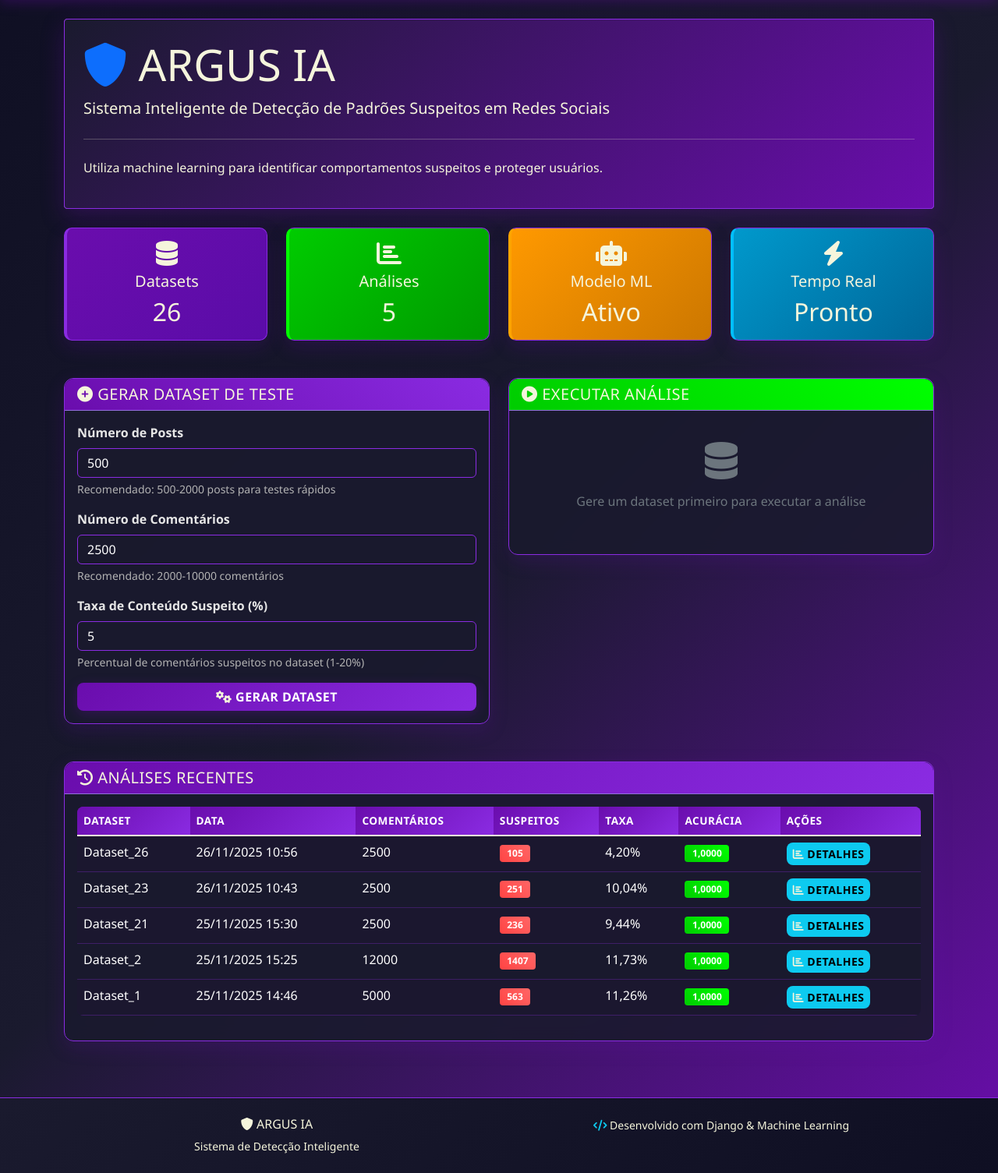
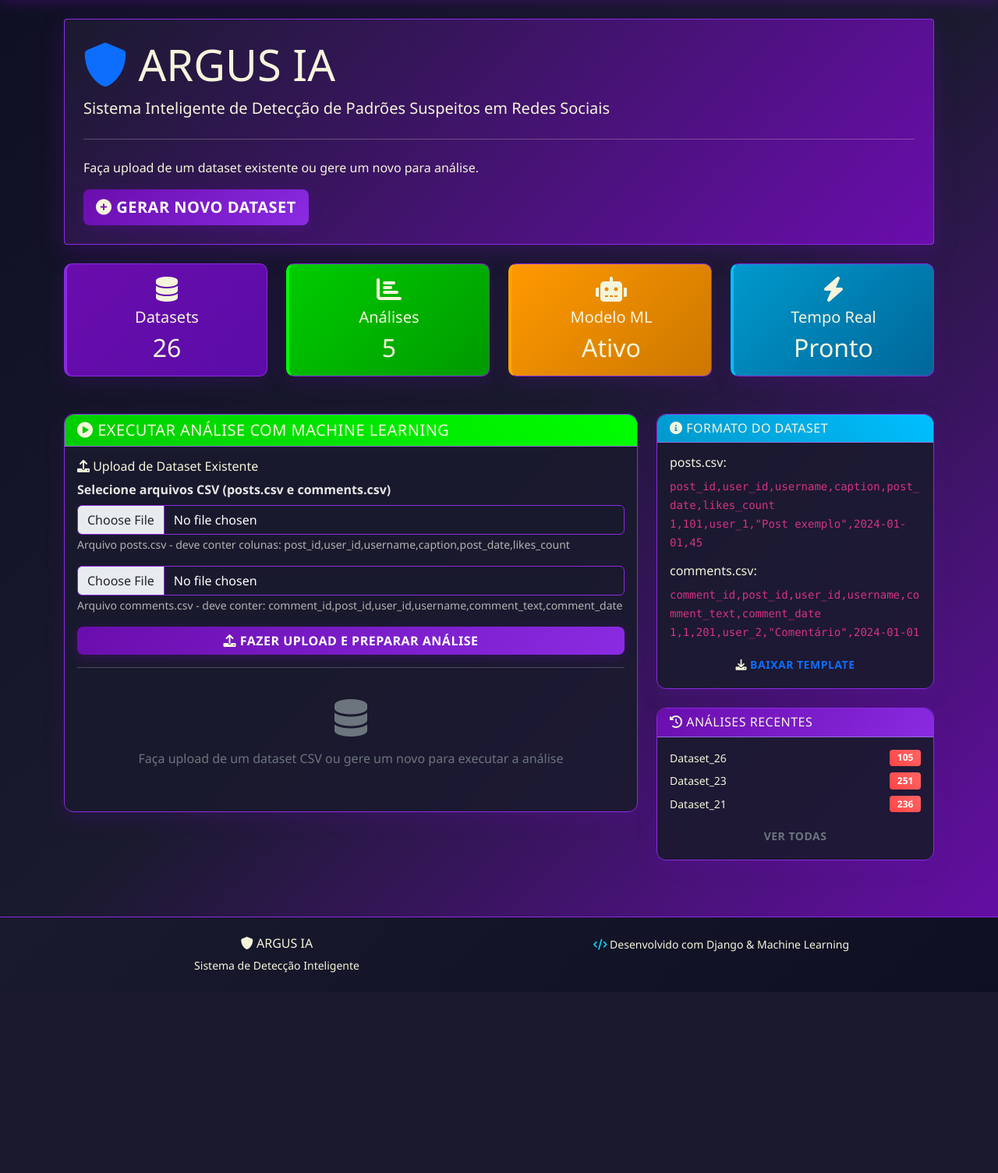
Before and after one commit to RafaelGermano05/argus_ia, a Django app: page / in a window 1280 px wide. Shown: the part 71-1576 px from the top of the page at 78% size. After the commit the page ends 1319 px from the top, so only its background shows below. Run offline with Django 4.2, Linux system fonts and the light colour scheme; data comes from the database, SQL or seed files in the repository.

Commit message:
feat: reorganize interface and add CSV upload system
- Move dataset generation to separate page
- Add CSV file upload functionality
- Improve user experience with dedicated analysis page
- Add dataset download as ZIP files
- Maintain compatibility with existing datasets

```diff
--- a/templates/detection/dashboard.html
+++ b/templates/detection/dashboard.html
@@ -7,7 +7,10 @@
             <h1 class="display-4"><i class="fas fa-shield-alt text-primary"></i> ARGUS IA</h1>
             <p class="lead">Sistema Inteligente de Detecção de Padrões Suspeitos em Redes Sociais</p>
             <hr class="my-4">
-            <p>Utiliza machine learning para identificar comportamentos suspeitos e proteger usuários.</p>
+            <p>Faça upload de um dataset existente ou gere um novo para análise.</p>
+            <a href="{% url 'detection:generate_dataset_page' %}" class="btn btn-primary btn-lg">
+                <i class="fas fa-plus-circle"></i> Gerar Novo Dataset
+            </a>
         </div>
     </div>
 </div>
@@ -52,44 +55,37 @@
     </div>
 </div>
 
+<!-- Container Principal - Upload e Análise -->
 <div class="row mt-4">
-    <div class="col-md-6">
+    <div class="col-md-8">
         <div class="card">
-            <div class="card-header bg-primary text-white">
-                <h5 class="card-title mb-0"><i class="fas fa-plus-circle"></i> Gerar Dataset de Teste</h5>
+            <div class="card-header bg-success text-white">
+                <h5 class="card-title mb-0"><i class="fas fa-play-circle"></i> Executar Análise com Machine Learning</h5>
             </div>
             <div class="card-body">
-                <form id="generateDatasetForm">
+                <!-- Upload de Dataset Existente -->
+                <div id="uploadSection">
+                    <h6><i class="fas fa-upload"></i> Upload de Dataset Existente</h6>
+                    <form id="uploadDatasetForm" enctype="multipart/form-data">
                         {% csrf_token %}
                         <div class="mb-3">
-                        <label for="postsCount" class="form-label">Número de Posts</label>
-                        <input type="number" class="form-control" id="postsCount" value="500" min="100" max="10000" required>
-                        <div class="form-text">Recomendado: 500-2000 posts para testes rápidos</div>
+                            <label for="datasetFile" class="form-label">Selecione arquivos CSV (posts.csv e comments.csv)</label>
+                            <input class="form-control" type="file" id="postsFile" name="posts_file" accept=".csv" required>
+                            <small class="form-text text-muted">Arquivo posts.csv - deve conter colunas: post_id,user_id,username,caption,post_date,likes_count</small>
                         </div>
                         <div class="mb-3">
-                        <label for="commentsCount" class="form-label">Número de Comentários</label>
-                        <input type="number" class="form-control" id="commentsCount" value="2500" min="500" max="50000" required>
-                        <div class="form-text">Recomendado: 2000-10000 comentários</div>
+                            <input class="form-control" type="file" id="commentsFile" name="comments_file" accept=".csv" required>
+                            <small class="form-text text-muted">Arquivo comments.csv - deve conter: comment_id,post_id,user_id,username,comment_text,comment_date</small>
                         </div>
-                    <div class="mb-3">
-                        <label for="suspiciousRatio" class="form-label">Taxa de Conteúdo Suspeito (%)</label>
-                        <input type="number" class="form-control" id="suspiciousRatio" value="5" min="1" max="20" step="0.1" required>
-                        <div class="form-text">Percentual de comentários suspeitos no dataset (1-20%)</div>
-                    </div>
-                    <button type="submit" class="btn btn-primary w-100" id="generateBtn">
-                        <i class="fas fa-cogs"></i> Gerar Dataset
+                        <button type="submit" class="btn btn-primary w-100" id="uploadBtn">
+                            <i class="fas fa-upload"></i> Fazer Upload e Preparar Análise
                         </button>
                     </form>
                 </div>
-        </div>
-    </div>
 
-    <div class="col-md-6">
-        <div class="card">
-            <div class="card-header bg-success text-white">
-                <h5 class="card-title mb-0"><i class="fas fa-play-circle"></i> Executar Análise</h5>
-            </div>
-            <div class="card-body">
+                <hr>
+
+                <!-- Dataset Carregado -->
                 <div id="datasetInfo" class="d-none">
                     <div class="alert alert-info">
                         <h6><i class="fas fa-database"></i> Dataset Carregado:</h6>
@@ -99,9 +95,10 @@
                         <i class="fas fa-brain"></i> Executar Análise com Machine Learning
                     </button>
                 </div>
+
                 <div id="noDatasetInfo" class="text-center py-4">
                     <i class="fas fa-database fa-3x text-muted mb-3"></i>
-                    <p class="text-muted">Gere um dataset primeiro para executar a análise</p>
+                    <p class="text-muted">Faça upload de um dataset CSV ou gere um novo para executar a análise</p>
                 </div>
             </div>
         </div>
@@ -119,62 +116,54 @@
             </div>
         </div>
     </div>
+
+    <div class="col-md-4">
+        <!-- Informações de Formato -->
+        <div class="card">
+            <div class="card-header bg-info text-white">
+                <h6 class="card-title mb-0"><i class="fas fa-info-circle"></i> Formato do Dataset</h6>
+            </div>
+            <div class="card-body">
+                <h6>posts.csv:</h6>
+                <code class="small">
+                    post_id,user_id,username,caption,post_date,likes_count<br>
+                    1,101,user_1,"Post exemplo",2024-01-01,45
+                </code>
+
+                <h6 class="mt-3">comments.csv:</h6>
+                <code class="small">
+                    comment_id,post_id,user_id,username,comment_text,comment_date<br>
+                    1,1,201,user_2,"Comentário",2024-01-01
+                </code>
+
+                <div class="mt-3">
+                    <a href="{% url 'detection:generate_dataset_page' %}" class="btn btn-outline-primary btn-sm w-100">
+                        <i class="fas fa-download"></i> Baixar Template
+                    </a>
+                </div>
+            </div>
         </div>
 
         <!-- Análises Recentes -->
-<div class="row mt-4">
-    <div class="col-12">
-        <div class="card">
+        <div class="card mt-3">
             <div class="card-header">
-                <h5 class="card-title mb-0"><i class="fas fa-history"></i> Análises Recentes</h5>
+                <h6 class="card-title mb-0"><i class="fas fa-history"></i> Análises Recentes</h6>
             </div>
             <div class="card-body">
                 {% if recent_analyses %}
-                <div class="table-responsive">
-                    <table class="table table-striped table-hover">
-                        <thead class="table-dark">
-                            <tr>
-                                <th>Dataset</th>
-                                <th>Data</th>
-                                <th>Comentários</th>
-                                <th>Suspeitos</th>
-                                <th>Taxa</th>
-                                <th>Acurácia</th>
-                                <th>Ações</th>
-                            </tr>
-                        </thead>
-                        <tbody>
-                            {% for analysis in recent_analyses %}
-                            <tr>
-                                <td>{{ analysis.dataset.name }}</td>
-                                <td>{{ analysis.created_at|date:"d/m/Y H:i" }}</td>
-                                <td>{{ analysis.total_comments }}</td>
-                                <td>
+                    {% for analysis in recent_analyses|slice:":3" %}
+                    <div class="d-flex justify-content-between align-items-center mb-2">
+                        <small>{{ analysis.dataset.name|truncatewords:3 }}</small>
                         <span class="badge {% if analysis.suspicious_count > 0 %}bg-danger{% else %}bg-success{% endif %}">
                             {{ analysis.suspicious_count }}
                         </span>
-                                </td>
-                                <td>{{ analysis.suspicious_percentage|floatformat:2 }}%</td>
-                                <td>
-                                    <span class="badge {% if analysis.accuracy > 0.9 %}bg-success{% elif analysis.accuracy > 0.7 %}bg-warning{% else %}bg-danger{% endif %}">
-                                        {{ analysis.accuracy|floatformat:4 }}
-                                    </span>
-                                </td>
-                                <td>
-                                    <a href="{% url 'detection:analysis_results' analysis.id %}" class="btn btn-sm btn-info">
-                                        <i class="fas fa-chart-bar"></i> Detalhes
+                    </div>
+                    {% endfor %}
+                    <a href="{% url 'detection:analysis_history' %}" class="btn btn-outline-secondary btn-sm w-100 mt-2">
+                        Ver Todas
                     </a>
-                                </td>
-                            </tr>
-                            {% endfor %}
-                        </tbody>
-                    </table>
-                </div>
                 {% else %}
-                <div class="text-center py-4">
-                    <i class="fas fa-chart-bar fa-3x text-muted mb-3"></i>
-                    <p class="text-muted">Nenhuma análise realizada ainda</p>
-                </div>
+                    <p class="text-muted small mb-0">Nenhuma análise recente</p>
                 {% endif %}
             </div>
         </div>
@@ -184,30 +173,25 @@
 
 {% block scripts %}
 <script>
-// Gerar Dataset
-document.getElementById('generateDatasetForm').addEventListener('submit', async function(e) {
+// Upload de Dataset
+document.getElementById('uploadDatasetForm').addEventListener('submit', async function(e) {
     e.preventDefault();
 
-    const generateBtn = document.getElementById('generateBtn');
-    const originalText = generateBtn.innerHTML;
+    const uploadBtn = document.getElementById('uploadBtn');
+    const originalText = uploadBtn.innerHTML;
 
-    generateBtn.disabled = true;
-    generateBtn.innerHTML = '<i class="fas fa-spinner fa-spin"></i> Gerando...';
+    uploadBtn.disabled = true;
+    uploadBtn.innerHTML = '<i class="fas fa-spinner fa-spin"></i> Processando...';
 
-    const data = {
-        posts_count: parseInt(document.getElementById('postsCount').value),
-        comments_count: parseInt(document.getElementById('commentsCount').value),
-        suspicious_ratio: parseFloat(document.getElementById('suspiciousRatio').value) / 100
-    };
+    const formData = new FormData();
+    formData.append('posts_file', document.getElementById('postsFile').files[0]);
+    formData.append('comments_file', document.getElementById('commentsFile').files[0]);
+    formData.append('csrfmiddlewaretoken', '{{ csrf_token }}');
 
     try {
-        const response = await fetch('{% url "detection:generate_dataset" %}', {
+        const response = await fetch('{% url "detection:upload_dataset" %}', {
             method: 'POST',
-            headers: {
-                'Content-Type': 'application/json',
-                'X-CSRFToken': '{{ csrf_token }}'
-            },
-            body: JSON.stringify(data)
+            body: formData
         });
 
         const result = await response.json();
@@ -218,93 +202,39 @@ document.getElementById('generateDatasetForm').addEventListener('submit', async
                 <div class="row">
                     <div class="col-6">
                         <strong>${result.dataset.name}</strong><br>
-                        <small class="text-muted">Posts: ${result.dataset.posts_count.toLocaleString()}</small>
+                        <small class="text-muted">Posts: ${result.dataset.posts_count}</small>
                     </div>
                     <div class="col-6">
-                        <small class="text-muted">Comentários: ${result.dataset.comments_count.toLocaleString()}</small><br>
-                        <small class="text-danger">Suspeitos: ${result.dataset.actual_suspicious} (${result.dataset.suspicious_ratio})</small>
+                        <small class="text-muted">Comentários: ${result.dataset.comments_count}</small><br>
+                        <small class="text-success">Dataset carregado com sucesso!</small>
                     </div>
                 </div>
             `;
 
             document.getElementById('datasetInfo').classList.remove('d-none');
             document.getElementById('noDatasetInfo').classList.add('d-none');
+            document.getElementById('uploadSection').classList.add('d-none');
 
-            showAlert('Dataset gerado com sucesso!', 'success');
+            showAlert('Dataset carregado com sucesso!', 'success');
         } else {
-            showAlert('Erro ao gerar dataset: ' + result.error, 'danger');
+            showAlert('Erro ao carregar dataset: ' + result.error, 'danger');
         }
     } catch (error) {
         showAlert('Erro de conexão: ' + error.message, 'danger');
     } finally {
-        generateBtn.disabled = false;
-        generateBtn.innerHTML = originalText;
+        uploadBtn.disabled = false;
+        uploadBtn.innerHTML = originalText;
     }
 });
 
-// Executar Análise
+// Executar Análise (código existente mantido)
 document.getElementById('analyzeBtn').addEventListener('click', async function() {
-    const analyzeBtn = document.getElementById('analyzeBtn');
-    const progressDiv = document.getElementById('analysisProgress');
-    const originalText = analyzeBtn.innerHTML;
-
-    analyzeBtn.disabled = true;
-    analyzeBtn.innerHTML = '<i class="fas fa-spinner fa-spin"></i> Analisando...';
-    progressDiv.classList.remove('d-none');
-
-    try {
-        const response = await fetch('{% url "detection:analyze_dataset" %}', {
-            method: 'POST',
-            headers: {
-                'Content-Type': 'application/json',
-                'X-CSRFToken': '{{ csrf_token }}'
-            }
-        });
-
-        const result = await response.json();
-
-        if (result.success) {
-            showAlert(
-                `Análise concluída com sucesso!<br>
-                Comentários analisados: ${result.analysis.total_comments.toLocaleString()}<br>
-                Padrões suspeitos detectados: ${result.analysis.suspicious_count}<br>
-                Taxa de detecção: ${result.analysis.suspicious_percentage.toFixed(2)}%<br>
-                Acurácia do modelo: ${(result.analysis.accuracy * 100).toFixed(2)}%`,
-                'success'
-            );
-
-            // Recarregar a página para mostrar nova análise
-            setTimeout(() => {
-                window.location.reload();
-            }, 2000);
-        } else {
-            showAlert('Erro na análise: ' + result.error, 'danger');
-        }
-    } catch (error) {
-        showAlert('Erro de conexão: ' + error.message, 'danger');
-    } finally {
-        analyzeBtn.disabled = false;
-        analyzeBtn.innerHTML = originalText;
-        progressDiv.classList.add('d-none');
-    }
+    // ... código existente do analyzeBtn ...
 });
 
 // Função para mostrar alertas
 function showAlert(message, type) {
-    const alertDiv = document.createElement('div');
-    alertDiv.className = `alert alert-${type} alert-dismissible fade show`;
-    alertDiv.innerHTML = `
-        ${message}
-        <button type="button" class="btn-close" data-bs-dismiss="alert"></button>
-    `;
-    document.querySelector('.container').insertBefore(alertDiv, document.querySelector('.container').firstChild);
-
-    // Auto-remove após 5 segundos
-    setTimeout(() => {
-        if (alertDiv.parentElement) {
-            alertDiv.remove();
-        }
-    }, 5000);
+    // ... código existente ...
 }
 </script>
 {% endblock %}
```
Also changed, not shown: templates/detection/generate-dataset.html (added, +163 -0 lines), 1 other file. Lines whose indentation alone changed are shown as unchanged.
